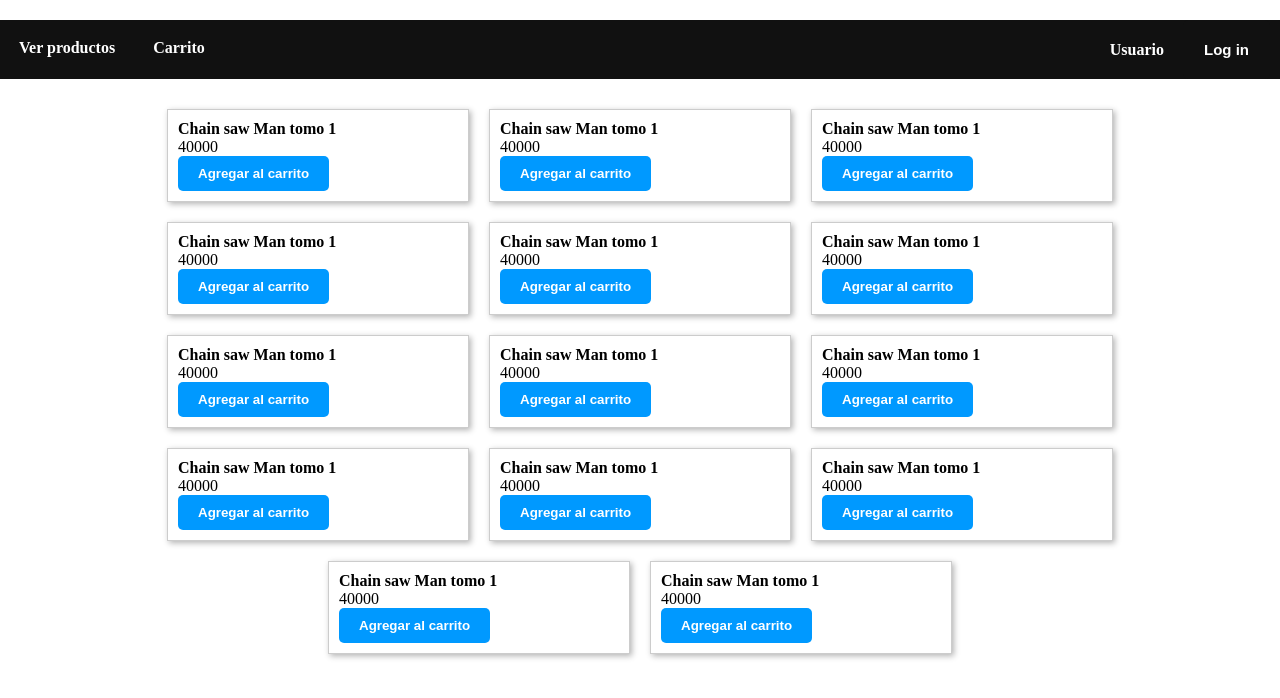
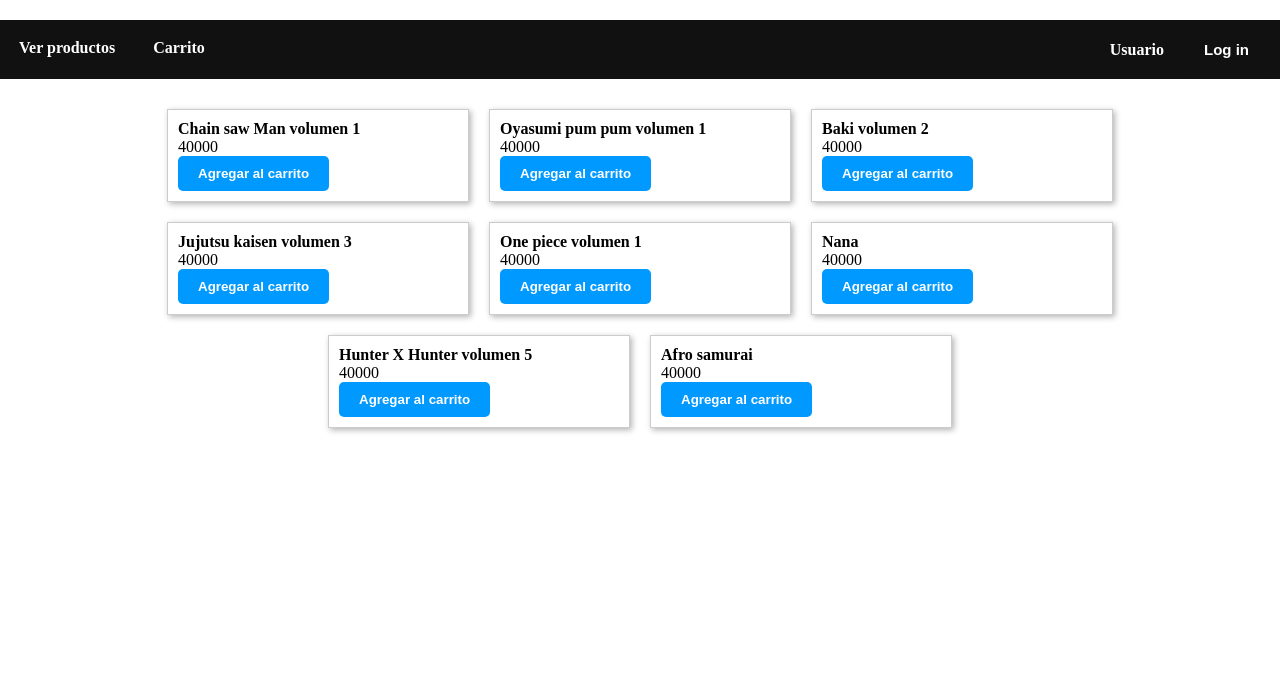
Before and after one commit to sebasvelasco353/Web_Avanzada202310, a React (Create React App) app: page / in a window 1280 px wide. Shown: the top 698 px of the page. Built offline with nearby package versions, Linux system fonts and the light colour scheme.

Commit message:
Added: Now the user can add and delete mangas to the cart

```diff
--- a/src/App.js
+++ b/src/App.js
@@ -13,6 +13,7 @@
 import UserInfo from "./components/user";
 import LogIn from "./components/logIn";
 import reducer, {initialState} from "./AppContext";
+import { v4 as uuidv4 } from 'uuid';
 
 export const EcommerceContext = React.createContext();
 
@@ -23,72 +24,50 @@
     const [productsInCart, setProductsInCart] = useState([])
     const [products, setProducts] = useState([
         {
-            name: "Chain saw Man tomo 1",
+            id: uuidv4(),
+            name: "Chain saw Man volumen 1",
             description: "",
             price: "40000"
         },
         {
-            name: "Chain saw Man tomo 1",
+            id: uuidv4(),
+            name: "Oyasumi pum pum volumen 1",
             description: "",
             price: "40000"
         },
         {
-            name: "Chain saw Man tomo 1",
+            id: uuidv4(),
+            name: "Baki volumen 2",
             description: "",
             price: "40000"
         },
         {
-            name: "Chain saw Man tomo 1",
+            id: uuidv4(),
+            name: "Jujutsu kaisen volumen 3",
             description: "",
             price: "40000"
         },
         {
-            name: "Chain saw Man tomo 1",
+            id: uuidv4(),
+            name: "One piece volumen 1",
             description: "",
             price: "40000"
         },
         {
-            name: "Chain saw Man tomo 1",
+            id: uuidv4(),
+            name: "Nana",
             description: "",
             price: "40000"
         },
         {
-            name: "Chain saw Man tomo 1",
+            id: uuidv4(),
+            name: "Hunter X Hunter volumen 5",
             description: "",
             price: "40000"
         },
         {
-            name: "Chain saw Man tomo 1",
-            description: "",
-            price: "40000"
-        },
-        {
-            name: "Chain saw Man tomo 1",
-            description: "",
-            price: "40000"
-        },
-        {
-            name: "Chain saw Man tomo 1",
-            description: "",
-            price: "40000"
-        },
-        {
-            name: "Chain saw Man tomo 1",
-            description: "",
-            price: "40000"
-        },
-        {
-            name: "Chain saw Man tomo 1",
-            description: "",
-            price: "40000"
-        },
-        {
-            name: "Chain saw Man tomo 1",
-            description: "",
-            price: "40000"
-        },
-        {
-            name: "Chain saw Man tomo 1",
+            id: uuidv4(),
+            name: "Afro samurai",
             description: "",
             price: "40000"
         }
@@ -107,6 +86,19 @@
         }
     }
 
+    const handleAddToCart = (manga) => {
+        if(!productsInCart.includes(manga)){
+            const newCart = [...productsInCart, manga];
+            setProductsInCart(newCart);
+        }
+    }
+
+    const deleteMangaFromCart = (manga) => {
+        const mangaIndex = productsInCart.findIndex((toDelete) => toDelete.id === manga.id);
+        if (mangaIndex !== -1) {
+            productsInCart.splice(mangaIndex, 1);
+        }
+    }
 
     return(
         <HashRouter>
@@ -126,9 +118,9 @@
             <EcommerceContext.Provider value={products}>
                 <div className="content">
                     <Routes>
-                        <Route path="/products" element={<Products/>}/>
-                        <Route path="/" element={<Products/>}/>
-                        <Route path="/cart" element={<Cart cart = {productsInCart}/>}/>
+                        <Route path="/products" element={<Products addToCart = {handleAddToCart}/>}/>
+                        <Route path="/" element={<Products addToCart = {handleAddToCart}/>}/>
+                        <Route path="/cart" element={<Cart cart = {productsInCart} handleDelete = {deleteMangaFromCart}  /> }/>
                         <Route path="/usuario" element={<UserInfo/>}/>
                         <Route path="/login" element={<LogIn/>}/>
                     </Routes>
--- a/src/components/cart.jsx
+++ b/src/components/cart.jsx
@@ -1,9 +1,8 @@
 import React from "react";
 
-function Cart({cart}){
-    const productsInCart = React.useContext(EcommerceContext)
+function Cart({cart, handleDelete}){
 
-    const productGroups = products.reduce((groups, product, index) => {
+  const productGroups = cart.reduce((groups, product, index) => {
     if (index % 3 === 0) {
       groups.push([]);
     }
@@ -13,7 +12,19 @@
 
   return (
     <div>
-
+      {productGroups.map((group) => (
+        <div className="product-group">
+          {group.map((product) => (
+            <div className="card">
+              <div className="container">
+                <h4><b>{product.name}</b></h4>
+                <p>{product.price}</p>
+                <button onClick={() => handleDelete(product)}>Eliminar del carrito</button>
+              </div>
+            </div>
+          ))}
+        </div>
+      ))}
     </div>
   );
 }
--- a/src/components/products-view.jsx
+++ b/src/components/products-view.jsx
@@ -2,7 +2,7 @@
 import { EcommerceContext } from "../App";
 import "./products-view.css"
 
-function Products(){
+function Products({addToCart}){
   const products = React.useContext(EcommerceContext)
 
   const productGroups = products.reduce((groups, product, index) => {
@@ -22,7 +22,7 @@
               <div className="container">
                 <h4><b>{product.name}</b></h4>
                 <p>{product.price}</p>
-                <button>Agregar al carrito</button>
+                <button onClick={() => addToCart(product)}>Agregar al carrito</button>
               </div>
             </div>
           ))}
```
Lines whose indentation alone changed are shown as unchanged.
